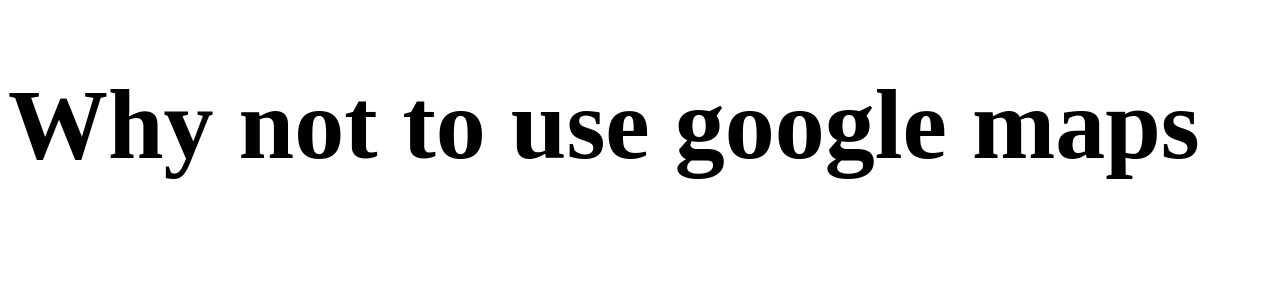
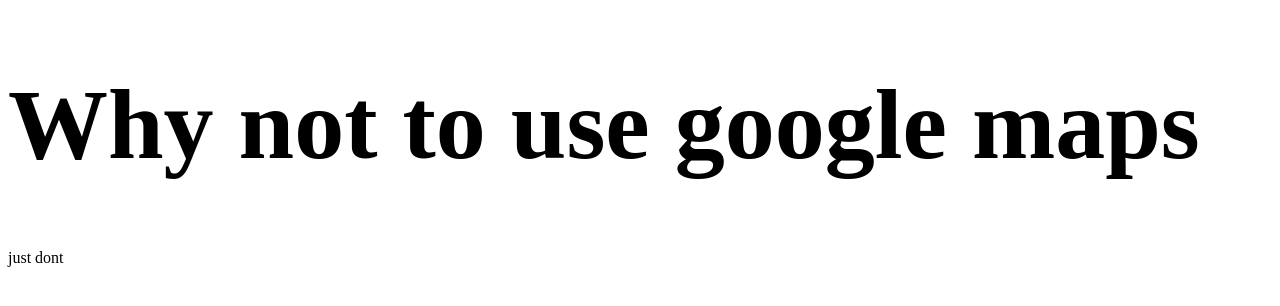
Before and after one commit to francescalily/googlemaps, a plain HTML site: page index.html in a window 1280 px wide. Drawn offline with Linux system fonts and the light colour scheme.

Commit message:
added a paragraph

```diff
--- a/index.html
+++ b/index.html
@@ -8,6 +8,9 @@
 </head>
 <body>
     <h1>Why not to use google maps</h1>
+    <p>
+        just dont
+    </p>
 
 
     <div class="image">
```
